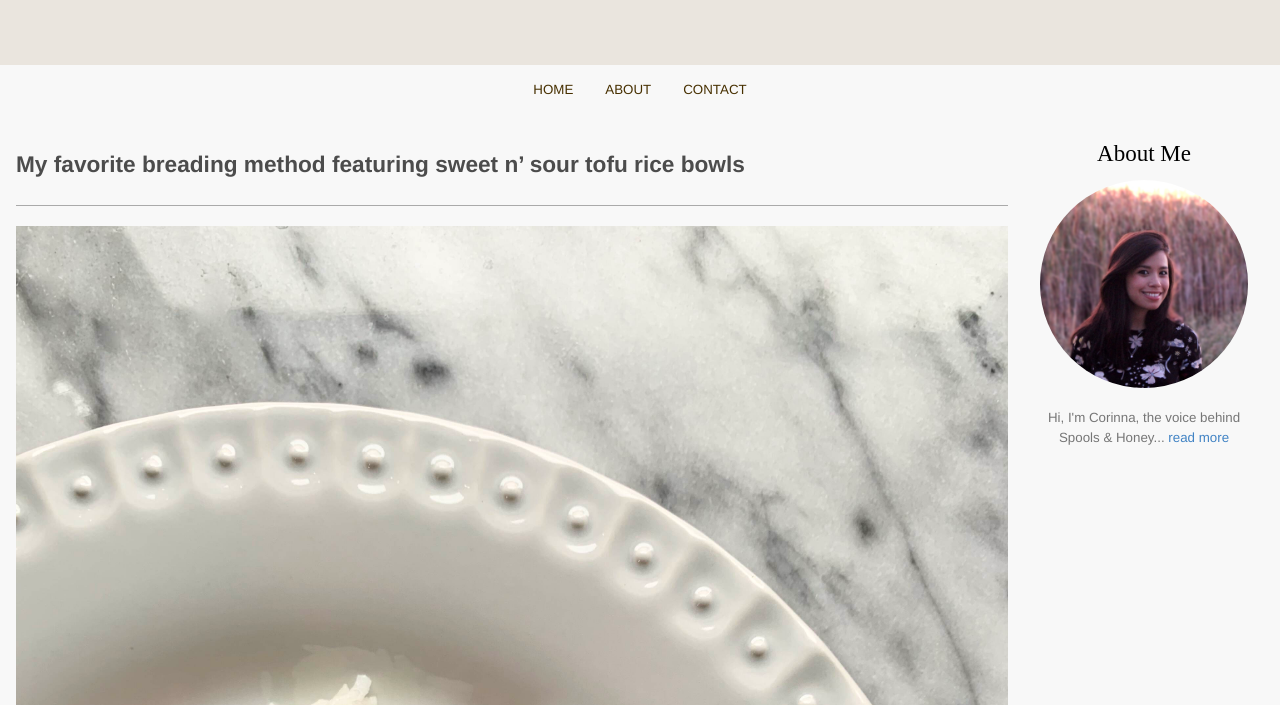
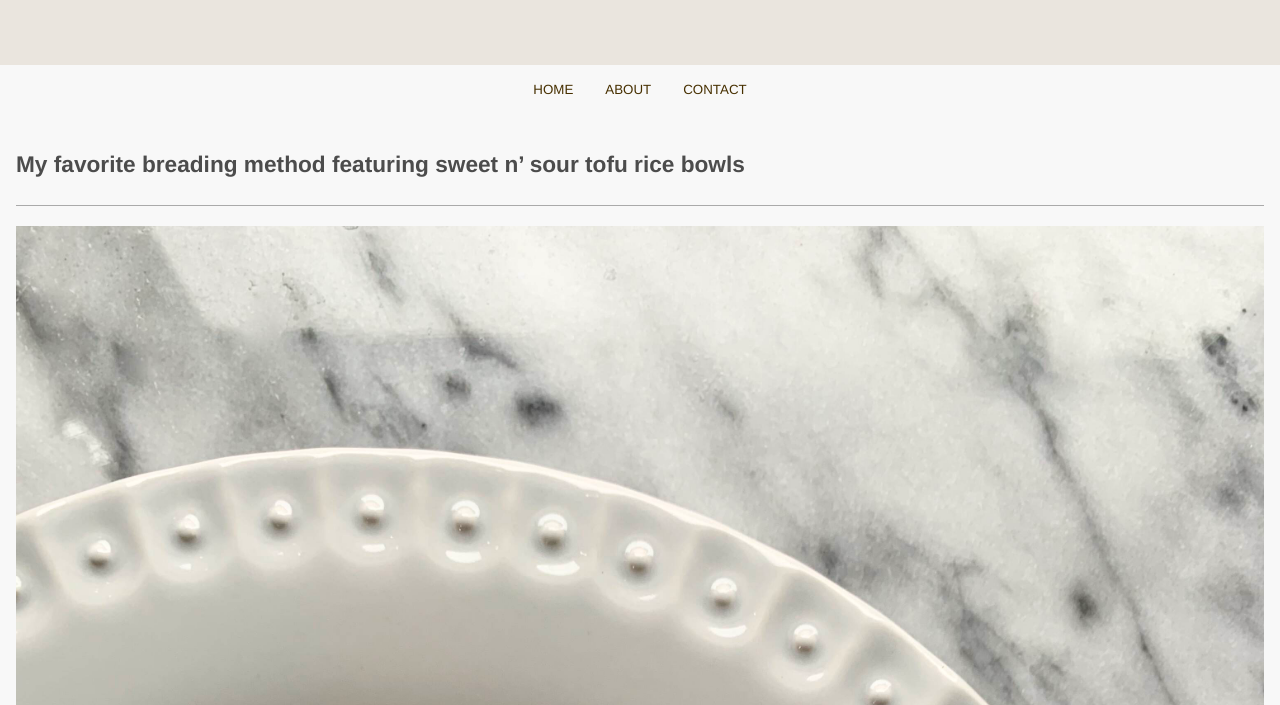
Before and after one commit to clcoles/clcoles.github.io, a plain HTML site: page index.html in a window 1280 px wide. Shown: the part 95-800 px from the top of the page. Drawn offline with Linux system fonts and the light colour scheme.

Commit message:
CSS changes

```diff
--- a/HTML/SpoolsAndHoney.css
+++ b/HTML/SpoolsAndHoney.css
@@ -159,7 +159,6 @@ main {
     margin-left: 1rem;
     margin-right: 1rem;
     grid-area: content;
-    max-width: 70rem;
 
 }
 
@@ -172,7 +171,7 @@ footer {
   justify-content: center;
 }
 
-h2, h3, h4, h5, p, li {
+h2, h3, h4, h5, p, li, footer {
   color: #767676;
 }
 
@@ -194,25 +193,28 @@ main > section:not(:first-child) {
   margin-top: 4rem;
 }
 
-@media screen and (min-width: 900px) {
+@media screen and (min-width: calc(70rem + 16rem)) {
   body {
 
     display: grid;
 
     grid-template-areas:
-      "header header"
-      "nav nav"
-      "content side"
-      "footer footer";
+      "header header header header"
+      "nav nav nav nav"
+      ". content side ."
+      "footer footer footer footer";
 
-    grid-template-columns: 1fr 16rem;
+    grid-template-columns: 1fr 70rem 16rem 1fr;
     grid-template-rows: auto auto 1fr auto;
     grid-gap: 0;
 
     height: 100vh;
   }
+  main {
+    max-width: 70rem;
+  }
 }
-@media screen and (max-width: 900px) {
+@media screen and (max-width: calc(70rem + 16rem)) {
 
   .sidebar--aboutme {
     visibility: hidden;
```
